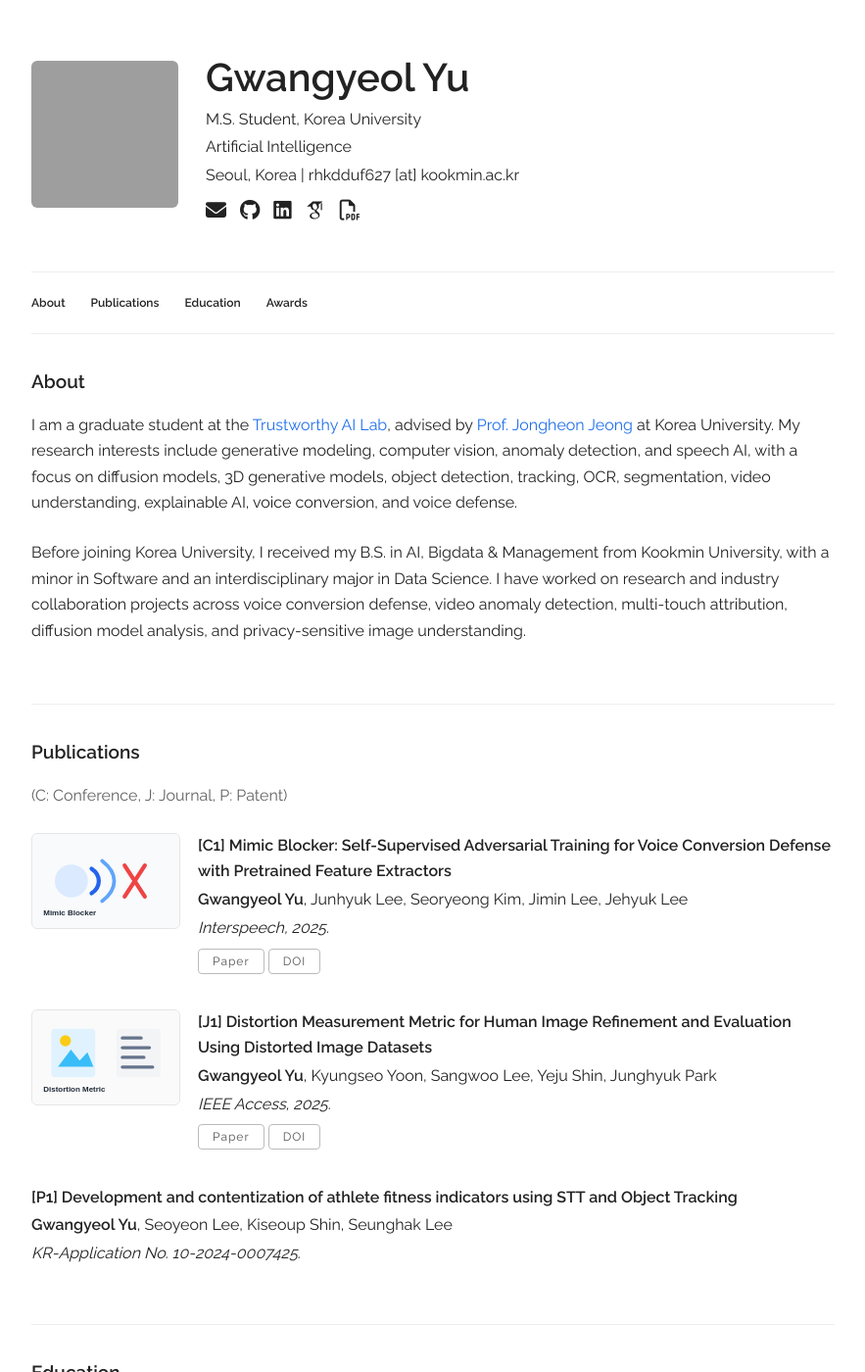
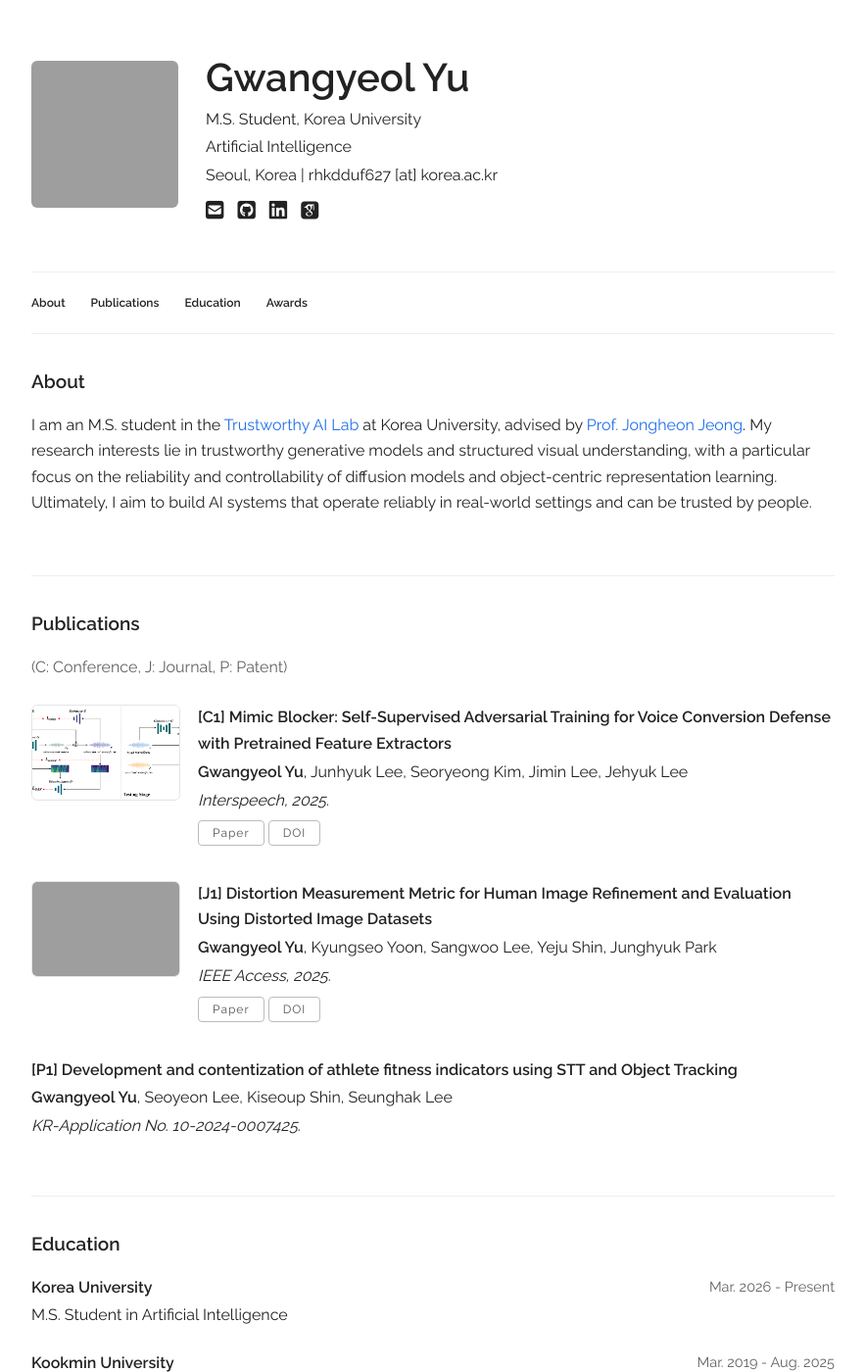
Before and after one commit to yugwangyeol/yugwangyeol.github.io, a Jekyll site: the page built from index.html, in a window 1280 px wide and 1400 px high. Shown: the whole window at 98% size, without its empty margins (198-1081 px from the left). Built offline with Jekyll 4.4.1, drawn with Linux system fonts in a browser that asks for light colours; some web fonts are replaced; some of the changed text lies outside the part shown; grey boxes are pictures that could not be loaded.

Commit message:
Update homepage content and contact icons

```diff
--- a/_data/experience.yaml
+++ b/_data/experience.yaml
@@ -9,7 +9,6 @@
     details:
       - "Minor: School of Software"
       - "Interdisciplinary Major: Data Science"
-      - "Overall GPA: 4.04 / 4.5; Major GPA: 4.09 / 4.5"
 experiences:
   - title: "One Shot Voice Conversion Attack"
     role: "Undergraduate Research Student, UROP, Kookmin University"
--- a/_data/main_info.yaml
+++ b/_data/main_info.yaml
@@ -2,7 +2,7 @@
 title: "M.S. Student, Korea University"
 affiliation: "Artificial Intelligence"
 location: "Seoul, Korea"
-email: "rhkdduf627 [at] kookmin.ac.kr"
+email: "rhkdduf627 [at] korea.ac.kr"
 profile_pic: "/assets/profile/me.jpg"
 github: "https://github.com/yugwangyeol"
 notion: "https://festive-impatiens-b9a.notion.site/Gwangyeol-Yu-0a66687b9e114ef4b46a4a27d3b2a589?source=copy_link"
--- a/_data/publications.yaml
+++ b/_data/publications.yaml
@@ -5,7 +5,7 @@
     venue: "Interspeech, 2025."
     paper_pdf: "https://www.isca-archive.org/interspeech_2025/yu25c_interspeech.html#"
     doi: "https://doi.org/10.21437/Interspeech.2025-1625"
-    thumbnail: "/assets/publications/mimic-blocker/thumbnail.svg"
+    thumbnail: "/assets/mimic-blocker/thumbnail.png"
     selected: y
 
   - title: "Distortion Measurement Metric for Human Image Refinement and Evaluation Using Distorted Image Datasets"
@@ -14,5 +14,5 @@
     venue: "IEEE Access, 2025."
     paper_pdf: "https://ieeexplore.ieee.org/document/10892112"
     doi: "https://doi.org/10.1109/ACCESS.2025.3543542"
-    thumbnail: "/assets/publications/distortion-metric/thumbnail.svg"
+    thumbnail: "/assets/distortion-metric/thumbnail.png"
     selected: y
--- a/_layouts/default.html
+++ b/_layouts/default.html
@@ -36,9 +36,9 @@
         <p>{{ site.data.main_info.affiliation }}</p>
         <p>{{ site.data.main_info.location }} | {{ site.data.main_info.email }}</p>
         <p class="social-links">
-          <a href="mailto:rhkdduf627@kookmin.ac.kr" aria-label="Email" title="Email"><i class="fa-solid fa-envelope"></i></a>
+          <a href="mailto:rhkdduf627@korea.ac.kr" aria-label="Email" title="Email"><i class="fa-solid fa-square-envelope" aria-hidden="true"></i></a>
           {% if site.data.main_info.github != "" %}
-            <a href="{{ site.data.main_info.github }}" target="_blank" aria-label="GitHub" title="GitHub"><i class="fa-brands fa-github"></i></a>
+            <a href="{{ site.data.main_info.github }}" target="_blank" aria-label="GitHub" title="GitHub"><i class="fa-brands fa-square-github" aria-hidden="true"></i></a>
           {% endif %}
           {% comment %}
           {% if site.data.main_info.notion != "" %}
@@ -46,14 +46,16 @@
           {% endif %}
           {% endcomment %}
           {% if site.data.main_info.linkedin != "" %}
-            <a href="{{ site.data.main_info.linkedin }}" target="_blank" aria-label="LinkedIn" title="LinkedIn"><i class="fa-brands fa-linkedin"></i></a>
+            <a href="{{ site.data.main_info.linkedin }}" target="_blank" aria-label="LinkedIn" title="LinkedIn"><i class="fa-brands fa-linkedin" aria-hidden="true"></i></a>
           {% endif %}
           {% if site.data.main_info.google_scholar != "" %}
-            <a href="{{ site.data.main_info.google_scholar }}" target="_blank" aria-label="Google Scholar" title="Google Scholar"><i class="ai ai-google-scholar"></i></a>
+            <a href="{{ site.data.main_info.google_scholar }}" target="_blank" aria-label="Google Scholar" title="Google Scholar"><i class="ai ai-google-scholar-square" aria-hidden="true"></i></a>
           {% endif %}
+          {% comment %}
           {% if site.data.main_info.cv != "" %}
-            <a href="{{ site.data.main_info.cv | prepend: site.baseurl }}" target="_blank" aria-label="CV" title="CV"><i class="fa-regular fa-file-pdf"></i></a>
+            <a href="{{ site.data.main_info.cv | prepend: site.baseurl }}" target="_blank" aria-label="CV" title="CV"><i class="fa ai ai-cv-square" aria-hidden="true"></i></a>
           {% endif %}
+          {% endcomment %}
         </p>
       </div>
     </section>
--- a/index.html
+++ b/index.html
@@ -6,17 +6,11 @@
 <div class="docs-section" id="about">
   <h4>About</h4>
   <p>
-    I am a graduate student at the <a href="https://tail.korea.ac.kr/" target="_blank">Trustworthy AI Lab</a>,
-    advised by <a href="https://jh-jeong.github.io/" target="_blank">Prof. Jongheon Jeong</a> at Korea University.
-    My research interests include generative modeling, computer vision, anomaly detection, and speech AI, with a focus on
-    diffusion models, 3D generative models, object detection, tracking, OCR, segmentation, video understanding,
-    explainable AI, voice conversion, and voice defense.
-  </p>
-  <p>
-    Before joining Korea University, I received my B.S. in AI, Bigdata &amp; Management from Kookmin University, with a minor in
-    Software and an interdisciplinary major in Data Science. I have worked on research and industry collaboration projects across
-    voice conversion defense, video anomaly detection, multi-touch attribution, diffusion model analysis, and privacy-sensitive
-    image understanding.
+    I am an M.S. student in the <a href="https://tail.korea.ac.kr/" target="_blank">Trustworthy AI Lab</a> at Korea University,
+    advised by <a href="https://jh-jeong.github.io/" target="_blank">Prof. Jongheon Jeong</a>.
+    My research interests lie in trustworthy generative models and structured visual understanding, with a particular focus on
+    the reliability and controllability of diffusion models and object-centric representation learning.
+    Ultimately, I aim to build AI systems that operate reliably in real-world settings and can be trusted by people.
   </p>
 </div>
 
```
Also changed, not shown: assets/mimic-blocker/thumbnail.png (added), 1 other file.
